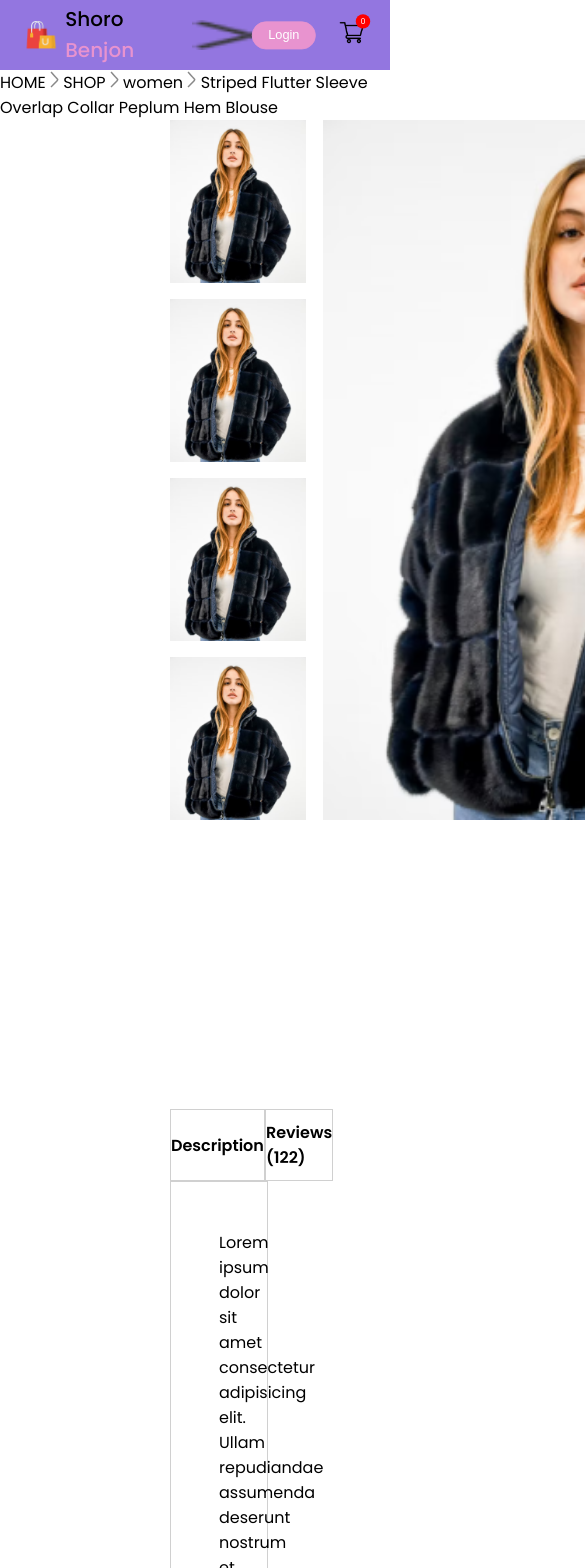
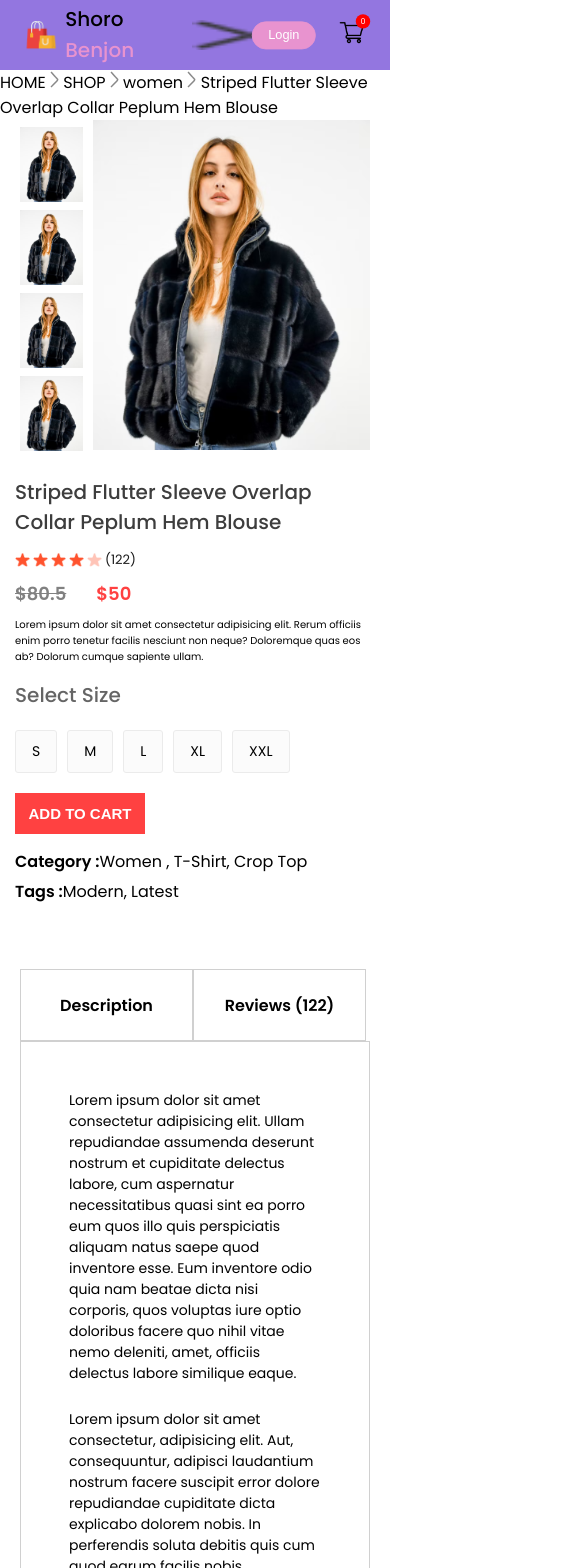
Before and after one commit to nusratjahanlima/ShoroBenjon-client, a React (Create React App) app: page /product/1 in a window 390 px wide. Shown: the top 1568 px of the page, 585 px wide, since content can reach past the window. Built offline with nearby package versions, Linux system fonts and the light colour scheme.

Commit message:
responsive done

```diff
--- a/src/Components/Breadcrum/Breadcrum.css
+++ b/src/Components/Breadcrum/Breadcrum.css
@@ -8,3 +8,35 @@
     margin: 60px 170px;
     text-transform: capitalize;
 }
+
+
+
+@media(max-width:1280px){
+    .breadcrump{
+        margin: 30px 50px;
+        font-size: 14px;
+    }
+}
+
+
+@media(max-width:1024px){
+    .breadcrump{
+        margin: 30px 30px;
+        font-size: 13px;
+    }
+}
+
+
+@media(max-width:800px){
+    .breadcrump{
+        margin: 30px 10px;
+        font-size: 12px;
+    }
+}
+
+
+@media(max-width:500px){
+    .breadcrump{
+        font-size: 10px;
+    }
+}
--- a/src/Components/CartItems/CartItems.css
+++ b/src/Components/CartItems/CartItems.css
@@ -107,3 +107,72 @@
     color: white;
     cursor: pointer;
 }
+
+
+@media(max-width:1280px){
+    .cartitems{
+        margin: 60px 50px;
+    }
+
+    .cartitems-format-main{
+        grid-template-columns: 0.5fr 3fr 0.5fr 0.5fr 0.5fr 0.5fr;
+        gap: 20px;
+        padding: 15px 0px;
+        font-size: 15px;
+    }
+
+    .carticon-product-icon{
+        height: 50px;
+    }
+
+    .cartitems-remove-icon{
+        margin: auto;
+    }
+    .cartitems-quantity{
+        width: 40px;
+        height: 30px;
+    }
+
+    .cartitems-down{
+        margin: 80px 0px;
+        flex-direction: column;
+        gap: 80px;
+    }
+
+    .cartitems-total {
+        margin: 0;
+    }
+
+    .cartitems-total button{
+        max-width: 200px;
+        height: 45px;
+        font-size: 13px;
+    }
+
+    .cartitems-promobox{
+        width: auto;
+        max-width: 500px;
+    }
+
+    .cartitems-promobox input{
+        width: 100%;
+    }
+
+    .cartitems-promobox button{
+        width: 120px;
+        margin-left: -125px;
+    }
+}
+
+
+@media(max-width:500px){
+    .cartitems-format-main{
+        display: none;
+        grid-template-columns: 0.5fr 3fr 0.5fr;
+        gap: 10px;
+    }
+
+    .cartitems-format{
+        display: grid;
+    }
+}
--- a/src/Components/DescriptionBox/DescriptionBox.css
+++ b/src/Components/DescriptionBox/DescriptionBox.css
@@ -30,3 +30,20 @@
     padding: 48PX;
     padding-bottom: 70PX;
 }
+
+
+@media(max-width:1280px){
+    .descriptionbox{
+        margin: 60px;
+    }
+}
+
+@media(max-width:800px){
+    .descriptionbox{
+        margin: 60px 20px;
+    }
+
+    .descriptionbox-description{
+        font-size: 14px;
+    }
+}
--- a/src/Components/ProductDisplay/ProductDisplay.css
+++ b/src/Components/ProductDisplay/ProductDisplay.css
@@ -101,3 +101,249 @@
 .productdisplay-right-category span{
     font-weight: 600;
 }
+
+
+@media(max-width:1280px){
+    .productdisplay{
+        margin: 0px 60px;
+    }
+
+    .productdisplay-left{
+        gap: 10px;
+    }
+
+    .productdisplay-img-list{
+        gap: 10px;
+    }
+
+    .productdisplay-img-list img{
+        height: 120px;
+    }
+
+    .productdisplay-main-img{
+        width: auto;
+        height: 510px;
+    }
+
+    .productdisplay-right{
+        margin: 0px 30px;
+    }
+
+    .productdisplay-right h1{
+        font-size: 22px;
+    }
+
+    .productdisplay-right-stars{
+        gap: 3px;
+        font-size: 13px;
+    }
+
+    .productdisplay-right-prices{
+        margin: 10px 0px;
+        font-size: 18px;
+    }
+
+    .productdisplay-right-description{
+        font-size: 13px;
+    }
+
+    .productdisplay-right-size h1{
+        margin-top: 20px;
+        font-size: 20px;
+    }
+
+    .productdisplay-right-sizes div{
+        padding: 14px 20px;
+    }
+
+    .productdisplay-right button{
+        width: 150px;
+        padding: 15px 0px;
+        margin-bottom: 20px;
+    }
+
+    .productdisplay-right-category{
+        margin-top: 5px;
+        font-size: 14px;
+    }
+}
+
+
+
+@media(max-width:1024px){
+    .productdisplay{
+        margin: 0px 30px;
+    }
+
+    .productdisplay-left{
+        gap: 5px;
+    }
+
+
+    .productdisplay-img-list img{
+        height: 80px;
+    }
+
+    .productdisplay-main-img{
+        height: 350px;
+    }
+
+
+    .productdisplay-right h1{
+        font-size: 18px;
+    }
+
+    .productdisplay-right-stars img{
+        width: 15px;
+    }
+
+
+    .productdisplay-right-description{
+        font-size: 12px;
+    }
+
+
+    .productdisplay-right-sizes{
+       margin-top: 10px 0px;
+    }
+
+    .productdisplay-right-sizes div{
+        padding: 10px 16px;
+        font-size: 12px;
+     }
+
+
+    .productdisplay-right button{
+        width: 120px;
+        padding: 10px 0px;
+        margin-bottom: 10px;
+        font-size: 14px;
+    }
+
+    .productdisplay-right-category{
+        font-size: 12px;
+    }
+}
+
+
+@media(max-width:800px){
+    .productdisplay{
+        margin: 0px 10px;
+    }
+
+    .productdisplay-left{
+        gap: 0px;
+        flex-direction: column-reverse;
+        align-items: center;
+    }
+
+    .productdisplay-img-list{
+        flex-direction: row;
+        gap: 6px;
+    }
+
+
+    .productdisplay-img-list img{
+        height: 70px;
+    }
+
+    .productdisplay-main-img{
+        height: 300px;
+    }
+
+
+    .productdisplay-right h1{
+        font-size: 14px;
+    }
+
+    .productdisplay-right-stars img{
+        width: 13px;
+    }
+
+
+    .productdisplay-right-description{
+        font-size: 10px;
+    }
+
+   .productdisplay-right-size h1{
+        margin-top: 10px;
+   }
+    .productdisplay-right-sizes{
+       margin-top: 10px;
+       gap: 5px;
+    }
+
+    .productdisplay-right-sizes div{
+        padding: 4px 11px;
+     }
+
+
+    .productdisplay-right button{
+        width: 100px;
+        font-size: 12px;
+    }
+
+    .productdisplay-right-category{
+        font-size: 10px;
+    }
+}
+
+
+
+@media(max-width:500px){
+    .productdisplay{
+        flex-direction: column;
+    }
+
+    .productdisplay-left{
+        gap: 10px;
+        flex-direction: row;
+        margin: auto;
+    }
+
+    .productdisplay-img-list{
+        flex-direction: column;
+        gap: 8px;
+    }
+
+    .productdisplay-img-list img{
+        height: 75px;
+    }
+
+    .productdisplay-main-img{
+        height: 330px;
+    }
+
+    .productdisplay-right{
+        margin: 5px;
+    }
+
+    .productdisplay-right h1{
+        margin-top: 15px;
+        font-size: 20px;
+        font-weight: 500;
+    }
+    .productdisplay-right-stars img{
+        width: 15px;
+    }
+
+    .productdisplay-right-sizes{
+        gap: 10px;
+        margin: 20px 0px;
+    }
+
+    .productdisplay-right-sizes div{
+        padding: 10px 16px;
+        font-size: 14px;
+    }
+
+    .productdisplay-right button{
+        width:130px;
+        font-size: 15px;
+        padding: 12px 0px;
+    }
+
+    .productdisplay-right-category{
+        font-size: 16px;
+    }
+}
--- a/src/Components/RelatedProducts/RelatedProducts.css
+++ b/src/Components/RelatedProducts/RelatedProducts.css
@@ -17,3 +17,64 @@
     display: flex;
     gap: 30PX;
 }
+
+
+
+@media(max-width:1280px){
+    .relatedproducts{
+        height: 70vh;
+    }
+
+    .relatedproducts h1{
+        font-size: 40px;
+    }
+
+    .relatedproducts-item{
+        gap: 20px;
+        margin-top: 30px;
+    }
+}
+
+@media(max-width:1024px){
+    .relatedproducts{
+        height: 60vh;
+    }
+
+    .relatedproducts h1{
+        font-size: 30px;
+    }
+
+    .relatedproducts-item{
+        gap: 15px;
+        margin-top: 20px;
+    }
+}
+
+
+@media(max-width:800px){
+    .relatedproducts{
+        height: 50vh;
+        gap: 6px;
+    }
+
+    .relatedproducts h1{
+        font-size: 20px;
+    }
+
+    .relatedproducts-item{
+        gap: 5px;
+    }
+}
+
+
+@media(max-width:500px){
+    .relatedproducts{
+        height: 90vh;
+    }
+
+    .relatedproducts-item{
+    display: grid;
+    grid-template-columns: 1fr 1fr;
+    gap: 20px;
+    }
+}
--- a/src/Pages/CSS/LoginSignup.css
+++ b/src/Pages/CSS/LoginSignup.css
@@ -70,3 +70,61 @@
     font-size: 18px;
     font-weight: 500;
 }
+
+
+
+
+@media(max-width:1280px){
+    .loginsignup{
+        padding-top: 50PX;
+    }
+
+    .loginsignup-container{
+        width: auto;
+    }
+    .loginsignup-container h1{
+        margin: 10px 0px;
+    }
+
+    .loginsignup-fields{
+        gap: 20px;
+        margin-top: 20px;
+    }
+    .loginsignup-fields input{
+        height: 65px;
+        width: 93%;
+    }
+
+    .loginsignup-container button{
+        width: 100%;
+    }
+    .loginsignup-login{
+        font-size: 16px;
+    }
+    .loginsignup-agree{
+        font-size: 14px;
+        gap: 10px;
+    }
+}
+
+@media(max-width:800px){
+    .loginsignup-container{
+        padding: 20px 30px;
+    }
+
+    .loginsignup-container h1{
+        font-size: 24px;
+    }
+
+    .loginsignup-fields{
+        margin-top: 20px;
+    }
+
+    .loginsignup-fields input{
+        height: 50px;
+    }
+    .loginsignup-container button{
+        height: 50px;
+        font-size: 16px;
+    }
+}
--- a/src/Pages/CSS/ShopCategory.css
+++ b/src/Pages/CSS/ShopCategory.css
@@ -42,3 +42,65 @@
     font-size: 18px;
     font-weight: 500;
 }
+
+
+@media(max-width:1280px){
+    .shopcategory-banner{
+        margin: 20px auto;
+        width: 90%;
+    }
+
+    .shopcategory-indexSort{
+        width: 90%;
+        margin: auto;
+    }
+
+    .shopcategory-sort{
+        padding: 5px 10px;
+        font-size: 12px;
+    }
+
+    .shopcategory-indexSort p{
+        font-size: 12px;
+    }
+
+    .shopcategory-products{
+        width: 90%;
+        margin: 10px auto;
+        row-gap: 40px;
+    }
+
+    .shopcategory-products .item{
+        margin: 100px auto;
+    }
+
+    .shopcategory-loadmore{
+        margin: 100px auto;
+        width: 200px;
+        height: 60px;
+        font-size: 16px;
+    }
+}
+
+@media(max-width:800px){
+    .shopcategory-banner{
+        width: 95%;
+    }
+
+    .shopcategory-products{
+        width: 95%;
+    }
+
+    .shopcategory-loadmore{
+        margin: 60px auto;
+        width: 150px;
+        height: 40px;
+        font-size: 13px;
+    }
+}
+
+@media(max-width:500px){
+    .shopcategory-products{
+        grid-template-columns: 1fr 1fr;
+    }
+}
```
